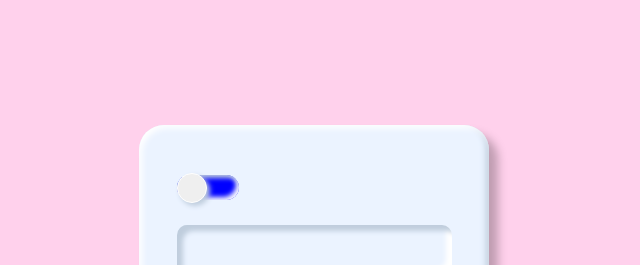
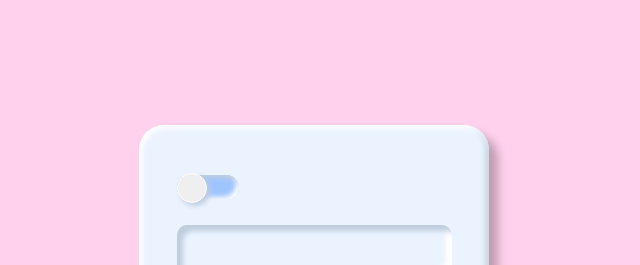
Before and after one commit to Marcolux/react_calculator, a React (Create React App) app: page / in a window 1280 px wide. Shown: the top 265 px of the page, without its empty margins (326-966 px from the left). Built offline with nearby package versions, Linux system fonts and the light colour scheme.

Commit message:
added the switch feature

```diff
--- a/src/components/Switch.js
+++ b/src/components/Switch.js
@@ -3,7 +3,7 @@ import { useState, useContext } from "react"
 
 const Switch = ()=>{
 
-    const [backGround, setBackGround] = useState('blue')
+    const [backGround, setBackGround] = useState('#9FC5FF')
     const [position, setPosition] = useState('flex-start')
 
 
```
